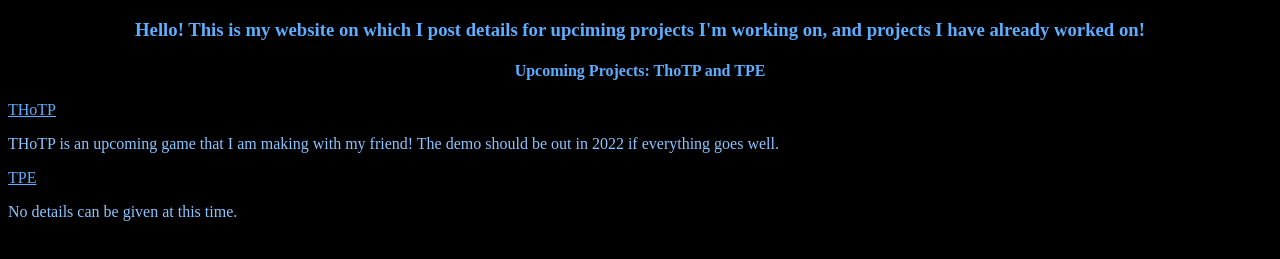
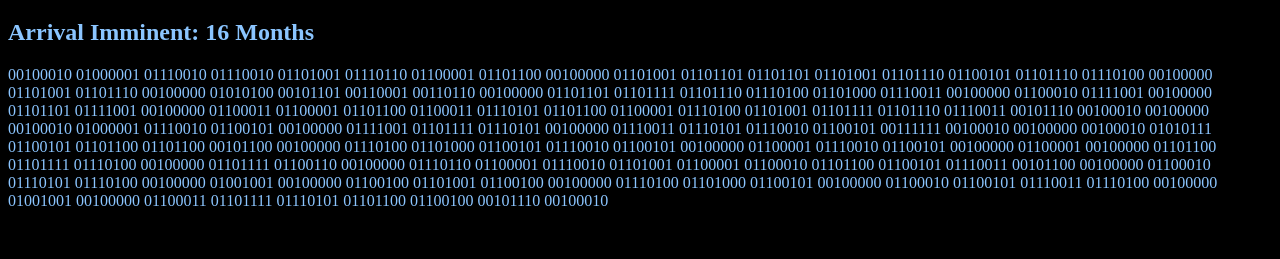
Before and after one commit to i-do-stuff-sometimes/sathvik, a plain HTML site: page index.html in a window 1280 px wide. Shown: the part 61-320 px from the top of the page. Drawn offline with Linux system fonts and the light colour scheme.

Commit message:
Update index.html

```diff
--- a/index.html
+++ b/index.html
@@ -24,12 +24,8 @@
     </head>
     <body style = "background-color: black;">
         <h1 class = "head">Husky Gamer Dev</h1>
-        <h3 class = "head">Hello! This is my website on which I post details for upciming projects I'm working on, and projects I have already worked on!</h3>
-        <h4 class = "head">Upcoming Projects: ThoTP and TPE</h6>
-        <a href = "thotpupdates.html">THoTP</a>
-        <p class = "text">THoTP is an upcoming game that I am making with my friend! The demo should be out in 2022 if everything goes well.</p>
-        <a href = "tpeupdates.html">TPE</a>
-        <p class = "text">No details can be given at this time.</p>
+        <h2 class = "text">Arrival Imminent: 16 Months</h2>
+        <p class = "text"> 00100010 01000001 01110010 01110010 01101001 01110110 01100001 01101100 00100000 01101001 01101101 01101101 01101001 01101110 01100101 01101110 01110100 00100000 01101001 01101110 00100000 01010100 00101101 00110001 00110110 00100000 01101101 01101111 01101110 01110100 01101000 01110011 00100000 01100010 01111001 00100000 01101101 01111001 00100000 01100011 01100001 01101100 01100011 01110101 01101100 01100001 01110100 01101001 01101111 01101110 01110011 00101110 00100010 00100000 00100010 01000001 01110010 01100101 00100000 01111001 01101111 01110101 00100000 01110011 01110101 01110010 01100101 00111111 00100010 00100000 00100010 01010111 01100101 01101100 01101100 00101100 00100000 01110100 01101000 01100101 01110010 01100101 00100000 01100001 01110010 01100101 00100000 01100001 00100000 01101100 01101111 01110100 00100000 01101111 01100110 00100000 01110110 01100001 01110010 01101001 01100001 01100010 01101100 01100101 01110011 00101100 00100000 01100010 01110101 01110100 00100000 01001001 00100000 01100100 01101001 01100100 00100000 01110100 01101000 01100101 00100000 01100010 01100101 01110011 01110100 00100000 01001001 00100000 01100011 01101111 01110101 01101100 01100100 00101110 00100010</p>
 
         <script>
             console.log("H-hello?");
```
